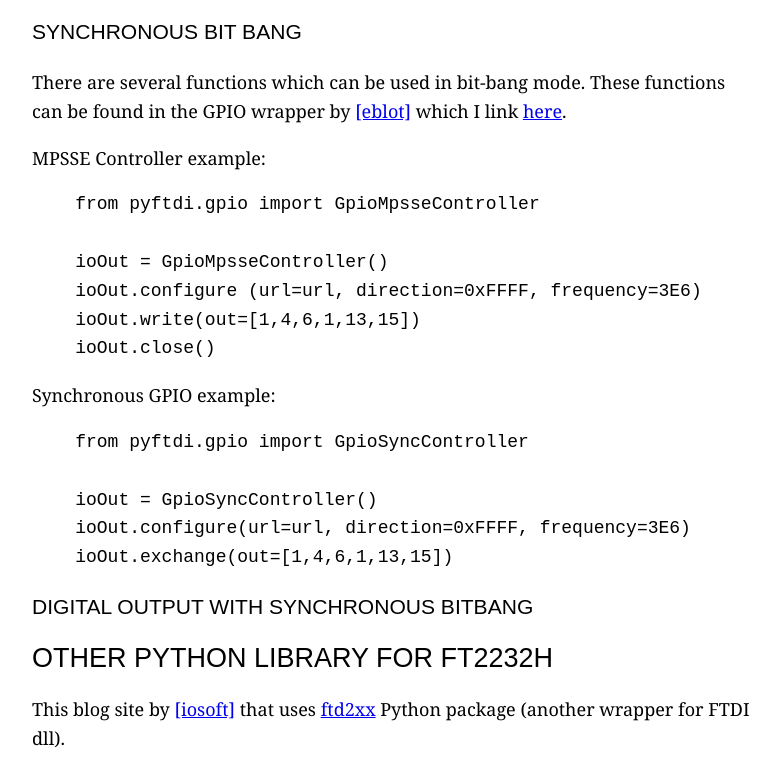
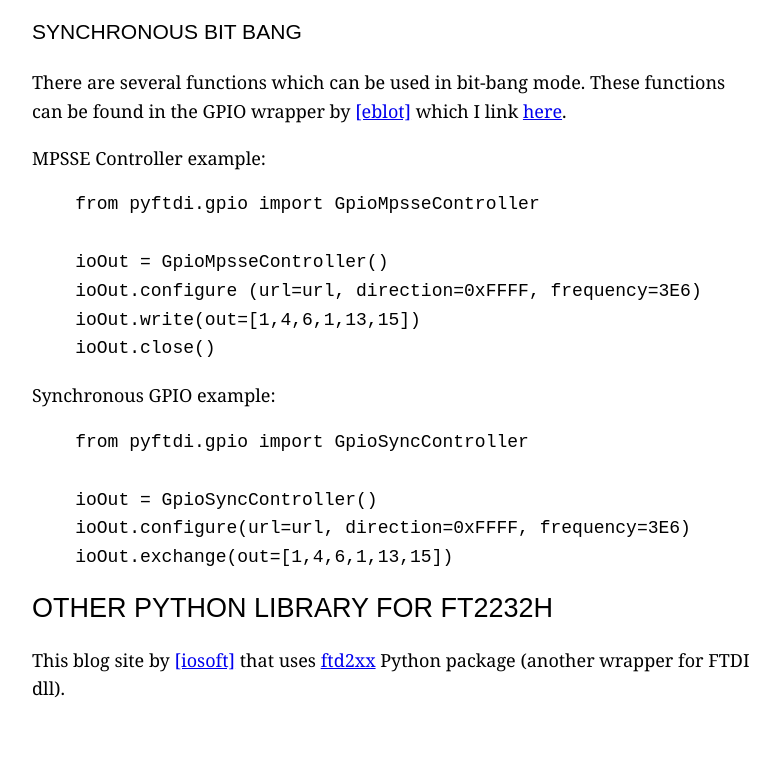
Before and after one commit to shienlong/shienlong.github.io, a plain HTML site: page ftdipython.html in a window 1280 px wide. Shown: the part 775-1551 px from the top of the page, without its empty margins (248-1027 px from the left). After the commit the page ends 1501 px from the top, so only its background shows below. Drawn offline with Linux system fonts and the light colour scheme.

Commit message:
Remove unused title

```diff
--- a/ftdipython.html
+++ b/ftdipython.html
@@ -56,8 +56,6 @@ Synchronous GPIO example:
     ioOut.configure(url=url, direction=0xFFFF, frequency=3E6)
     ioOut.exchange(out=[1,4,6,1,13,15])</pre>
 </p>
-<h3>DIGITAL OUTPUT WITH SYNCHRONOUS BITBANG</h3>
-</p>
 <h2>OTHER PYTHON LIBRARY FOR FT2232H</h2>
 <p>
 This blog site by <a href="https://iosoft.blog/2018/12/02/ftdi-python-part-1/">[iosoft]</a> that uses <a href="https://pypi.org/project/ftd2xx/">ftd2xx</a> Python package (another wrapper for FTDI dll).
```
